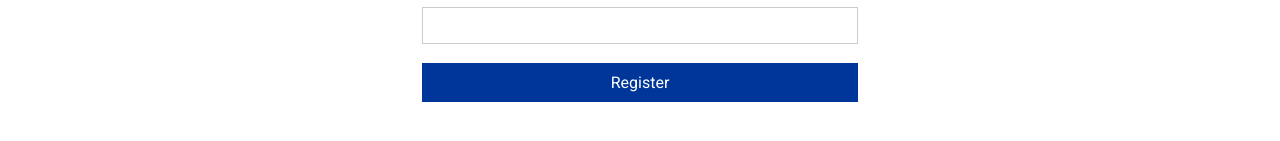
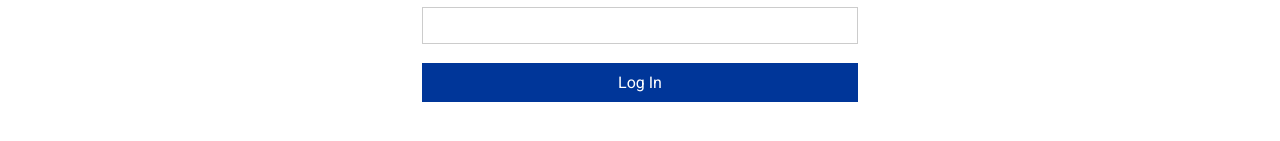
Before and after one commit to wafflewitch/contact-keeper, a React (Create React App) app in the folder client/: page /login in a window 1280 px wide. Shown: the part 299-440 px from the top of the page. Built offline with nearby package versions, Linux system fonts and the light colour scheme.

Commit message:
Register --> Log In for button in Login component.

```diff
--- a/client/src/components/auth/Login.js
+++ b/client/src/components/auth/Login.js
@@ -69,7 +69,7 @@ const Login = (props) => {
         </div>
         <input
           type='submit'
-          value='Register'
+          value='Log In'
           className='btn btn-primary btn-block'
         />
       </form>
```
